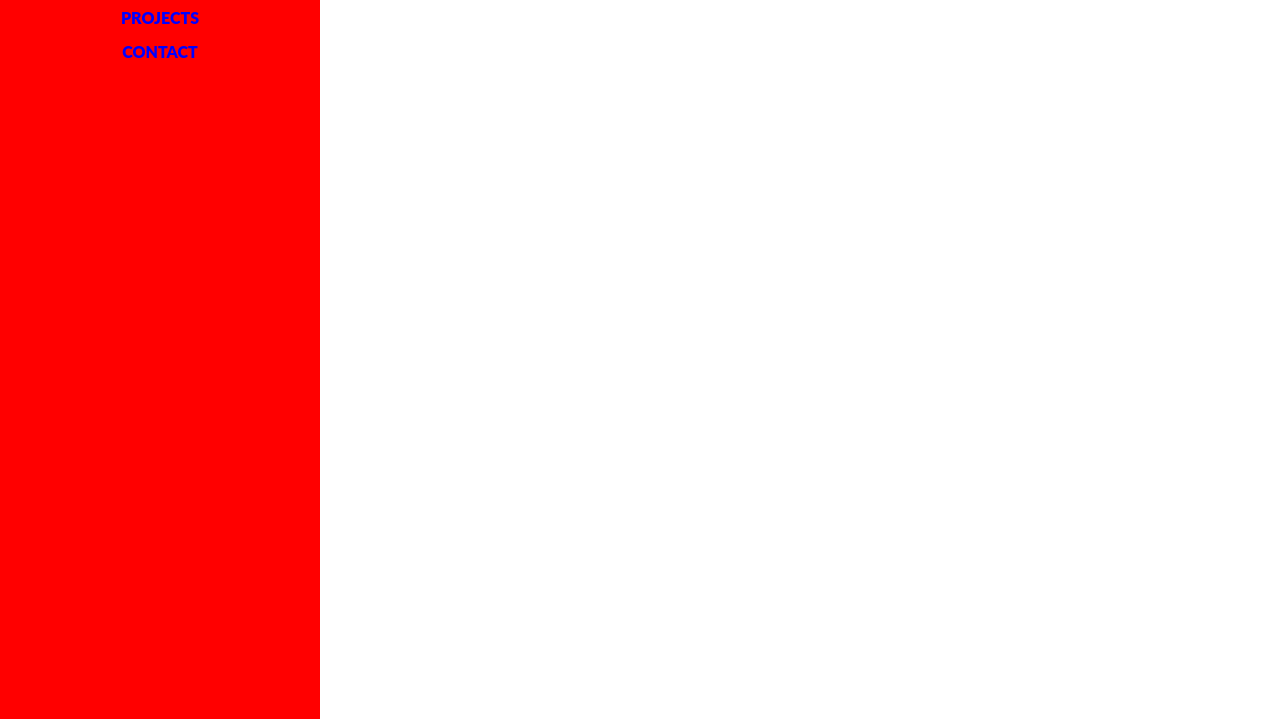
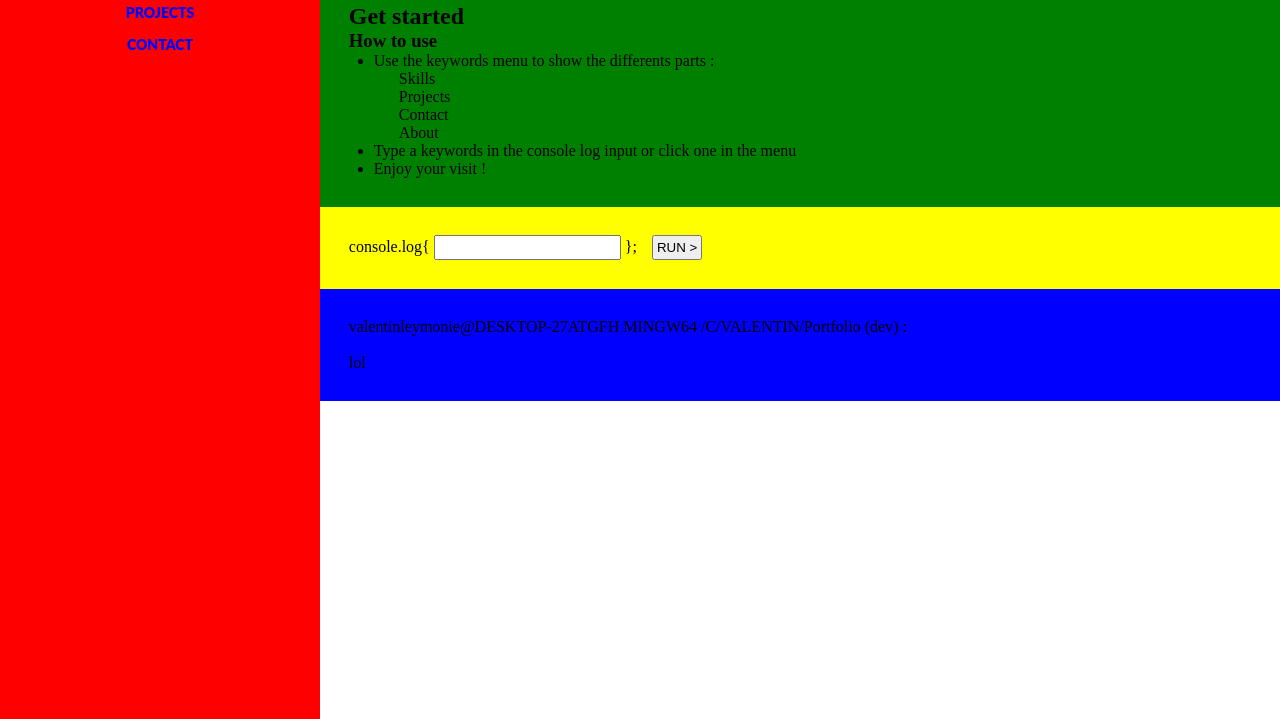
Before and after one commit to AoH95/Portfolio2018, a plain HTML site: page index.html in a window 1280 px wide. Shown: the part 81-800 px from the top of the page. Drawn offline with nearby package versions, Linux system fonts and the light colour scheme.

Commit message:
base html+ajax

```diff
--- a/css/sass/base/_about.scss
+++ b/css/sass/base/_about.scss
@@ -1,3 +1,34 @@
-.about{
-    height: 100%;
+div.tuto{
+    background-color:green;
+    padding:3%;
+    ul{
+        margin-left:25px;
+        li{
+            ol{
+                li{
+                    list-style: none;
+                    margin-left:25px;
+                }
+            }
+        }
+    }
 }
+
+div.input-console{
+    padding:3%;
+    display: inline-block;
+    background-color:yellow;
+    input{
+        padding:3px;
+    }
+    input.inpt{
+    }
+    input.btn{
+        margin-left:15px;
+    }
+}
+
+div.render-console{
+    padding:3%;
+    background-color:blue;
+}
--- a/css/sass/menu/_menu.scss
+++ b/css/sass/menu/_menu.scss
@@ -1,8 +1,11 @@
+header.header-parent{
+    position: fixed;
     nav{
         background-color:red;
-    height: 100%;
+        height: 100vh;
         padding: 2% 0;
-    ul li {
+        ul{
+            li {
                 color:blue;
                 text-transform: uppercase;
                 list-style: none;
@@ -10,5 +13,13 @@ nav{
                 text-align: center;
                 font-family: Lato, sans-serif;
                 margin:15px 0;
+                font-size: 14px;
             }
         }
+    }
+}
+
+div.header-child{
+    visibility: hidden;
+    opacity: 0;
+}
--- a/index.html
+++ b/index.html
@@ -1,13 +1,13 @@
 <html lang="en">
 <head>
-    <meta charset="UTF-8">
-    <meta name="viewport" content="width=device-width, initial-scale=1.0">
-    <meta http-equiv="X-UA-Compatible" content="ie=edge">
-    <link rel="stylesheet" href="css/main.css">
+    <meta charset="UTF-8"/>
+    <meta name="viewport" content="width=device-width, initial-scale=1.0"/>
+    <meta http-equiv="X-UA-Compatible" content="ie=edge"/>
+    <link rel="stylesheet" href="css/main.css"/>
     <title>Portfolio</title>
 </head>
 <body>
-    <header class="col-3">
+    <header class="col-3 header-parent">
         <nav class="col-12">
             <ul>
                 <li>Accueil</li>
@@ -17,10 +17,44 @@
             </ul>
         </nav>
     </header>
+    <div class="col-3 header-child">l</div>
     <div class="col-9 container-content">
-        <div class="col-10 marg-2 about">
-            lol
+
+        <div class="col-12 tuto">
+           <h1>Welcome</h1>
+           <br/>
+           <h2>Get started</h2>
+           <h3>How to use</h3>
+           <ul>
+               <li>Use the keywords menu to show the differents parts :
+                   <ol>
+                       <li>Skills</li>
+                       <li>Projects</li>
+                       <li>Contact</li>
+                       <li>About</li>
+                   </ol>
+               </li>
+               <li>Type a keywords in the console log input or click one in the menu</li>
+               <li>Enjoy your visit !</li>
+           </ul>
+        </div>
+
+        <div class="col-12 input-console">
+            console.log{ <input id="inputText" class="inpt" type="text"/> };<input class="btn" onclick="consoleLog()" type="button" value="RUN >"/>
+        </div>
+
+        <div class="col-12 render-console">
+            <p>
+                valentinleymonie@DESKTOP-27ATGFH MINGW64 /C/VALENTIN/Portfolio (dev) :<br/>
+                    <br/>
+                <div class="render-terminal">
+                    lol
+                </div>
+
+            </p>
         </div>
     </div>
+    <script src="https://code.jquery.com/jquery-3.3.1.min.js" integrity="sha256-FgpCb/KJQlLNfOu91ta32o/NMZxltwRo8QtmkMRdAu8=" crossorigin="anonymous"></script>
+    <script type="text/javascript" src="js/script.js"></script>
 </body>
 </html>
--- /dev/null
+++ b/js/script.js
@@ -0,0 +1,70 @@
+var parent = document.querySelector('.header-parent');
+var child = document.querySelector('.header-child');
+var parentW = parent.offsetWidth;
+/*
+window.addEventListener("resize", resizeHeaderChild);
+
+function resizeHeaderChild(){
+    var parentW = parent.offsetWidth;
+    child.style.width = parentW+'px';
+    console.log(parentW);
+}*/
+
+function consoleLog(){
+    var mot = $('.inpt').val();
+    String(mot);
+    res = mot.charAt(0).toUpperCase() + mot.substr(1);
+    console.log(res);
+
+    switch (res){
+        case 'Skills':
+        case 'Skill':
+        case 'Compétences':
+        case 'Compétence':
+        case 'Competences':
+        case 'Competence':
+        var contenu = "prout";
+        ajaxRender(contenu);
+        break;
+
+        case 'Projects':
+        case 'Project':
+        case 'Projets':
+        case 'Projet':
+        var contenu = "prout1";
+        ajaxRender(contenu);
+        break;
+
+        case 'Contact':
+        case 'Contact me':
+        case 'Find me':
+        var contenu = "prout2";
+        ajaxRender(contenu);
+        break;
+
+        case 'About':
+        case 'A propos':
+        var contenu = "prout3";
+        ajaxRender(contenu);
+        break;
+
+    }
+    //console.log(mot);
+    function ajaxRender(contenu){
+        var rq = $.ajax({
+
+            url: 'index.html',
+            type: 'GET',
+            data: res,
+            dataType : 'html',
+
+            success : function(data){
+                $(".render-terminal").html(contenu);
+            },
+            error : function(){
+                console.log("erreur");
+            }
+        });
+    }
+
+}
```
Also changed, not shown: css/main.css, 1 other file. Lines whose indentation alone changed are shown as unchanged.
